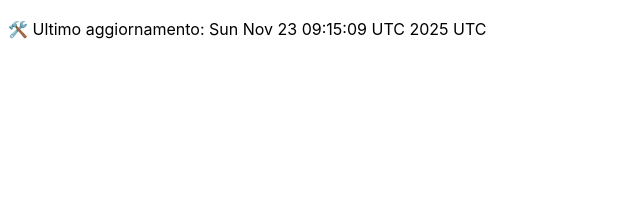
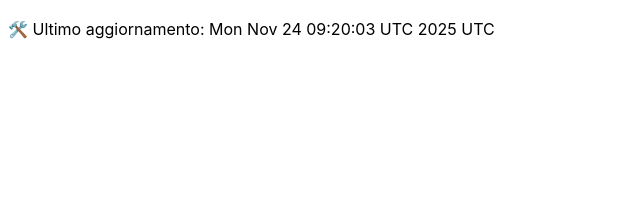
Before and after one commit to DanteTrb/DanteTrb.github.io, a Jekyll site: the page built from badges.md, in a window 1280 px wide. Shown: the top 213 px of the page, without its empty margins (0-640 px from the left). Built offline with Jekyll 4.4.1, drawn with Linux system fonts in a browser that asks for light colours; our own code applies the rules of GitHub Pages for plain Markdown files.

Commit message:
🛠️ Aggiornamento automatico badge

```diff
--- a/badges.md
+++ b/badges.md
@@ -1 +1 @@
-🛠️ Ultimo aggiornamento: Sun Nov 23 09:15:09 UTC 2025 UTC
+🛠️ Ultimo aggiornamento: Mon Nov 24 09:20:03 UTC 2025 UTC
```
